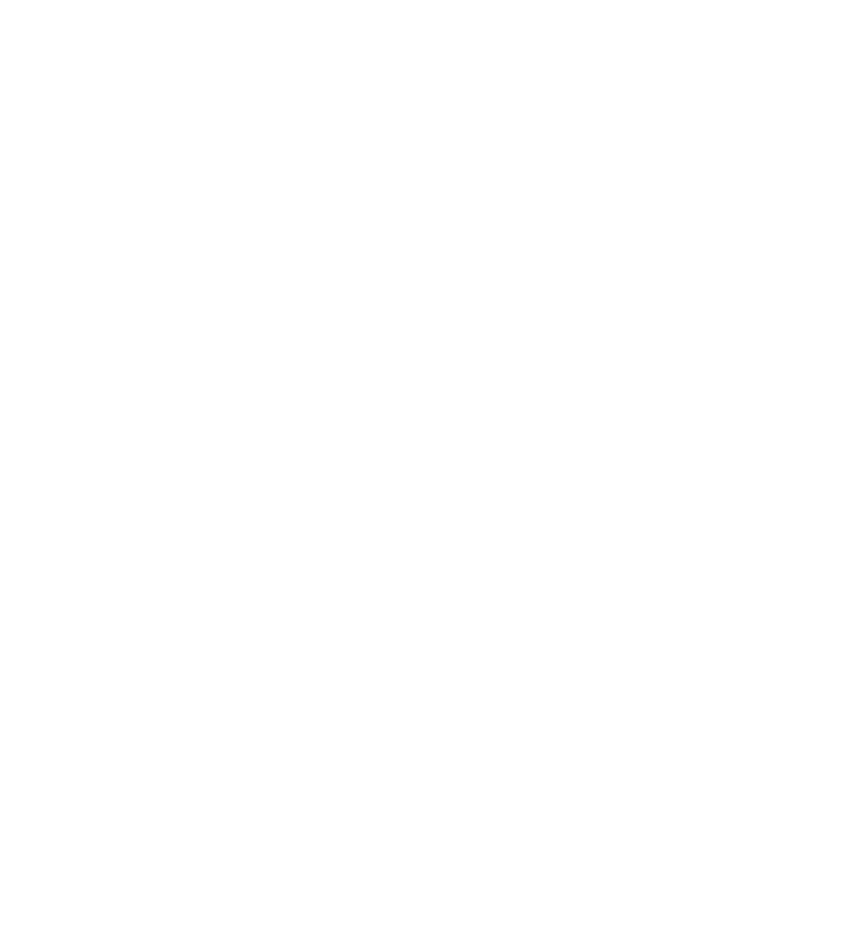
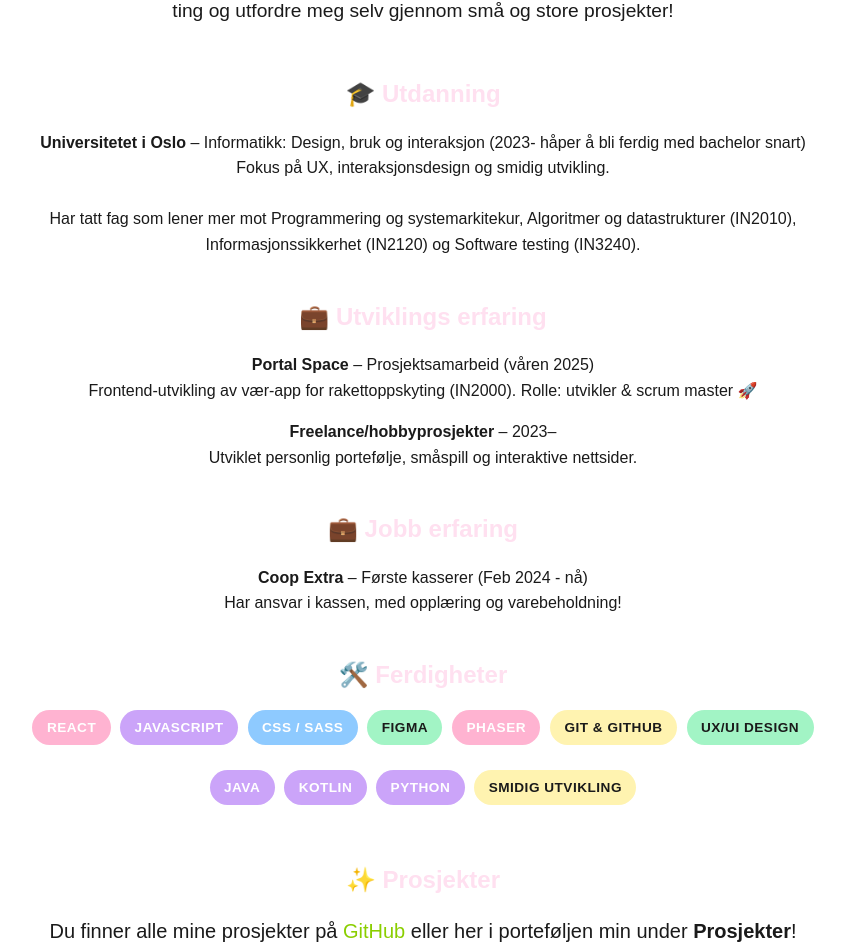
Before and after one commit to annikendit/my-portfolio, a React (Vite) app: page /about in a window 1280 px wide. Shown: the part 250-1202 px from the top of the page, without its empty margins (217-1062 px from the left). Before the commit the page ends 800 px from the top, so only its background shows below. Built offline with nearby package versions, Linux system fonts and the light colour scheme.

Commit message:
Adding lots about me, for the Om meg page, looks like a cv to me

```diff
--- /dev/null
+++ b/src/pages/About.css
@@ -0,0 +1,115 @@
+.cv-page,
+.about-page {
+  padding: 4rem 2rem;
+  max-width: 900px;
+  margin: 0 auto;
+  color: var(--text-color);
+  font-family: 'Arial', sans-serif;
+  line-height: 1.6;
+}
+
+.cv-page h1,
+.about-page h1 {
+  font-size: 2.5rem;
+  margin-bottom: 1rem;
+  text-align: center;
+}
+
+.cv-intro,
+.about-page p {
+  font-size: 1.2rem;
+  text-align: center;
+  max-width: 60ch;
+  margin: 0 auto 3rem auto;
+}
+
+.cv-section {
+  margin-bottom: 2.5rem;
+}
+
+.cv-section h2,
+.skills-section h2 {
+  font-size: 1.5rem;
+  color: var(--hover-start);
+  margin-bottom: 1rem;
+  text-align: center;
+}
+
+.cv-section ul {
+  list-style-type: none;
+  padding-left: 0;
+}
+
+.cv-section li {
+  margin-bottom: 1rem;
+  line-height: 1.6;
+}
+
+.skills-section {
+  margin-top: 2rem;
+  text-align: center;
+}
+
+.skills {
+  display: flex;
+  flex-wrap: wrap;
+  justify-content: center;
+  gap: 0.6rem;
+  margin-top: 1rem;
+  padding: 0;
+}
+
+.skill {
+  display: inline-block;
+  padding: 0.4rem 0.9rem;
+  border-radius: 999px;
+  font-size: 0.85rem;
+  font-weight: bold;
+  color: #fff;
+  text-transform: uppercase;
+  letter-spacing: 0.5px;
+}
+
+/* 🎨 Pastell fargekoder for ferdigheter */
+.skill.language {
+  background-color: #cba4f9; /* Lilla */
+}
+
+.skill.framework {
+  background-color: #ffb3d1; /* Rosa */
+}
+
+.skill.style {
+  background-color: #8ecaff; /* Lys blå */
+}
+
+.skill.design {
+  background-color: #a2f4c5; /* Mintgrønn */
+  color: #1a1a1a;
+}
+
+.skill.other {
+  background-color: #fff3b0; /* Pastellgul */
+  color: #1a1a1a;
+}
+
+/* Light mode */
+@media (prefers-color-scheme: light) {
+  :root {
+    --hover-start: #b39ddb;
+    --text-color: #1a1a1a;
+  }
+}
+
+/* Dark mode */
+@media (prefers-color-scheme: dark) {
+  :root {
+    --hover-start: #d1c4e9;
+    --text-color: #f5f5f5;
+  }
+
+  .about-page,
+  .cv-page {
+    color: #f5f5f5;
+  }
+}
--- a/src/pages/About.jsx
+++ b/src/pages/About.jsx
@@ -1,8 +1,82 @@
+import './About.css'
+
 export default function About() {
   return (
-    <div className="page">
-        <h1>Om meg</h1>
-        <p>Dette skal være masse kul informasjon om meg!</p>
+    <div className="cv-page">
+      <h1>Hei, jeg er Anniken 👋</h1>
+      <p className="cv-intro">
+        Jeg er en nysgjerrig og kreativ informatikkstudent med en forkjærlighet for frontend,
+        visuell design og brukervennlige løsninger. Jeg elsker å lære nye ting og utfordre meg selv gjennom små og store prosjekter!
+      </p>
+
+      <section className="cv-section">
+        <h2>🎓 Utdanning</h2>
+        <ul>
+          <li>
+            <strong>Universitetet i Oslo</strong> – Informatikk: Design, bruk og interaksjon (2023- håper å bli ferdig med bachelor snart)
+            <br />
+            Fokus på UX, interaksjonsdesign og smidig utvikling.
+            <br />
+            <br />
+            Har tatt fag som lener mer mot Programmering og systemarkitekur, Algoritmer og datastrukturer (IN2010), Informasjonssikkerhet (IN2120) og Software testing (IN3240).
+          </li>
+        </ul>
+      </section>
+
+      <section className="cv-section">
+        <h2>💼 Utviklings erfaring</h2>
+        <ul>
+          <li>
+            <strong>Portal Space</strong> – Prosjektsamarbeid (våren 2025)
+            <br />
+            Frontend-utvikling av vær-app for rakettoppskyting (IN2000). Rolle: utvikler & scrum master 🚀
+          </li>
+          <li>
+            <strong>Freelance/hobbyprosjekter</strong> – 2023–
+            <br />
+            Utviklet personlig portefølje, småspill og interaktive nettsider.
+          </li>
+        </ul>
+      </section>
+
+      <section className="cv-section">
+        <h2>💼 Jobb erfaring</h2>
+        <ul>
+          <li>
+            <strong>Coop Extra</strong> – Første kasserer (Feb 2024 - nå)
+            <br />
+              Har ansvar i kassen, med opplæring og varebeholdning!
+          </li>
+        </ul>
+      </section>
+
+      <section className="cv-section">
+        <h2>🛠️ Ferdigheter</h2>
+        <ul className="skills">
+          <li className="skill framework">React</li>
+          <li className="skill language">JavaScript</li>
+          <li className="skill style">CSS / Sass</li>
+          <li className="skill design">Figma</li>
+          <li className="skill framework">Phaser</li>
+          <li className="skill other">Git & GitHub</li>
+          <li className="skill design">UX/UI Design</li>
+          <li className="skill language">Java</li>
+          <li className="skill language">Kotlin</li>
+          <li className="skill language">Python</li>
+          <li className="skill other">Smidig utvikling</li>
+        </ul>
+      </section>
+
+      <section className="cv-section">
+        <h2>✨ Prosjekter</h2>
+        <p>
+          Du finner alle mine prosjekter på{' '}
+          <a href="https://github.com/annikendit" target="_blank" rel="noopener noreferrer">
+            GitHub
+          </a>{' '}
+          eller her i porteføljen min under <strong>Prosjekter</strong>!
+        </p>
+      </section>
     </div>
-    )
+  )
 }
--- a/src/pages/Home.jsx
+++ b/src/pages/Home.jsx
@@ -2,7 +2,8 @@
   return (
     <div className="page">
       <h1>Velkommen til Hjem</h1>
-      <p>Dette er hjemmesiden i mørk modus</p>
+      <p>404 page not found</p>
+      <p>(page is not made yet)</p>
     </div>
   )
 }
```
